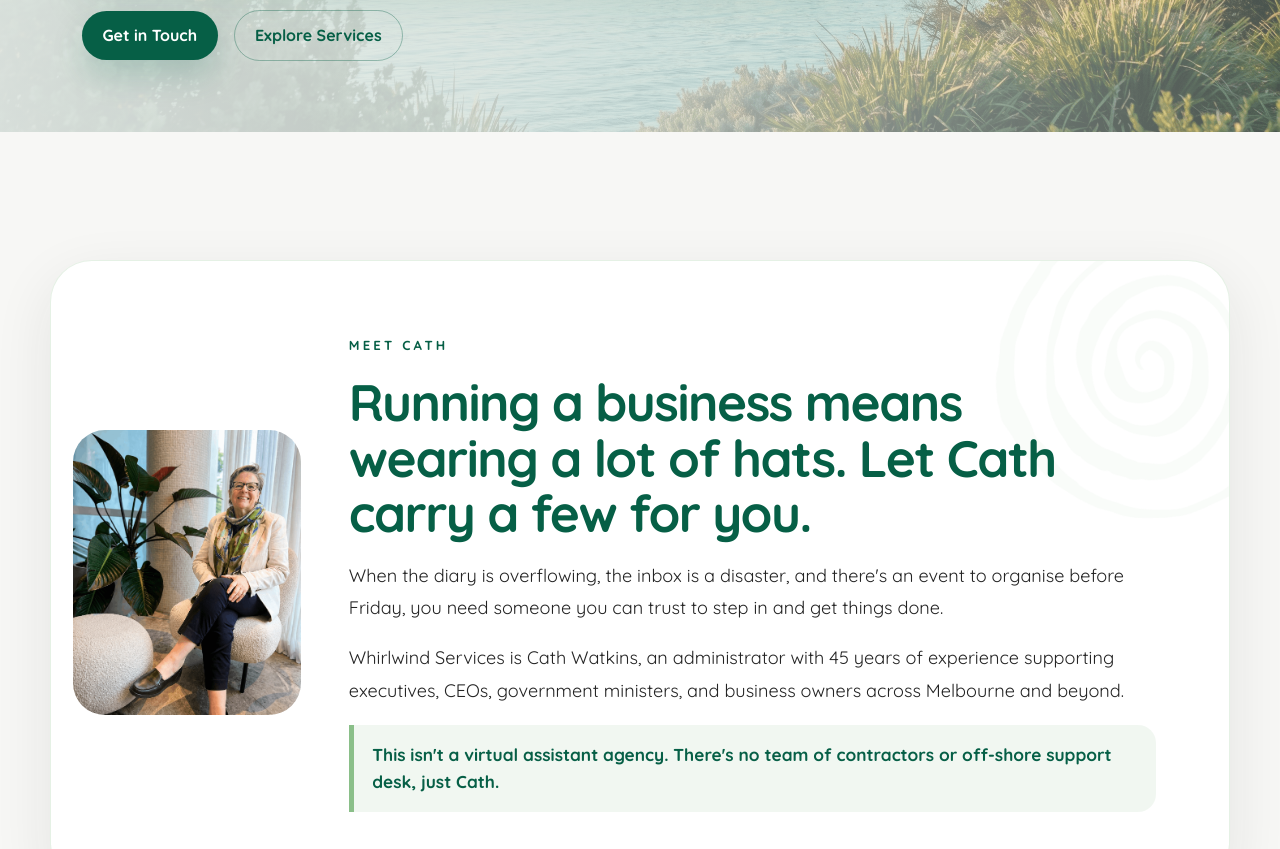
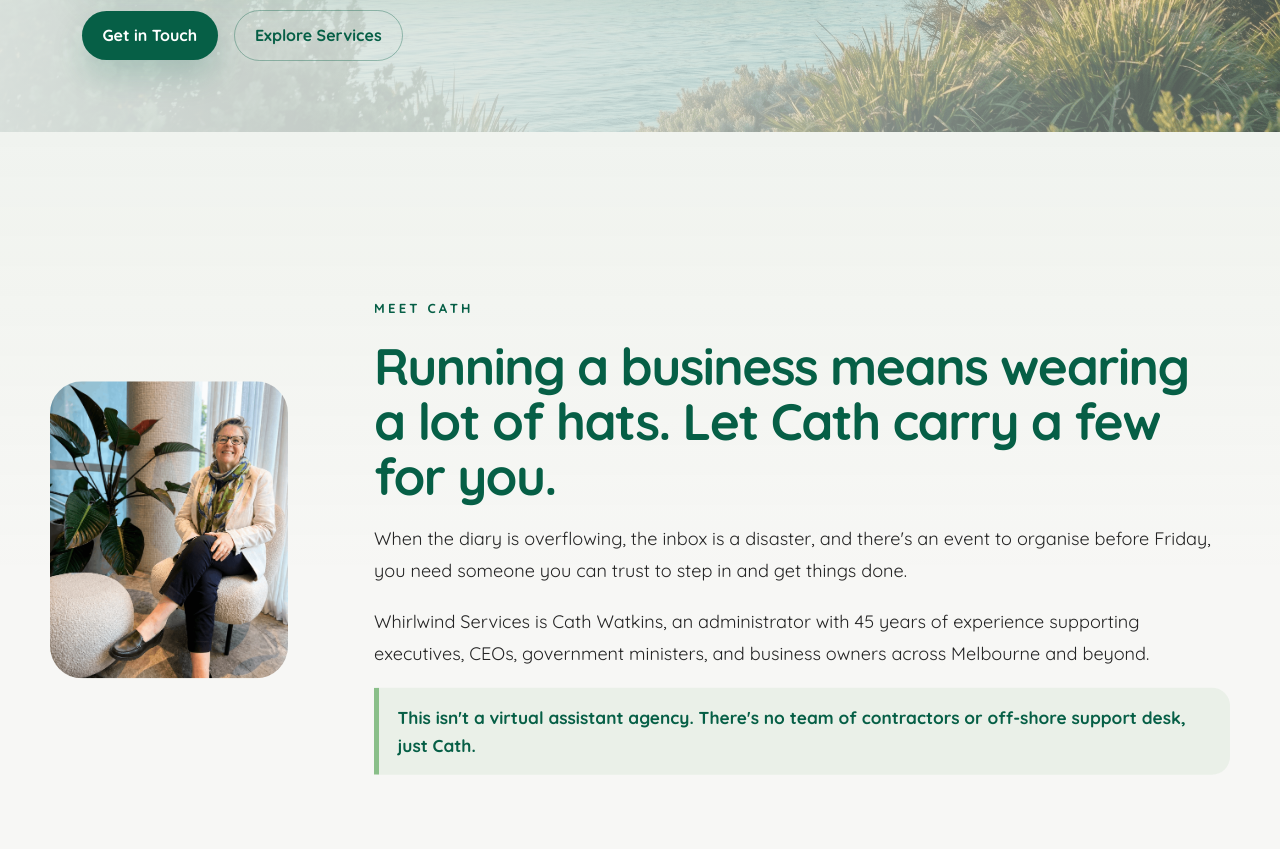
Before and after one commit to BrightPathCreative/whirlwind-services, a Next.js app: page / in a window 1280 px wide. Shown: the part 680-1529 px from the top of the page. Built offline with nearby package versions, Linux system fonts and the light colour scheme.

Commit message:
Open Meet Cath section and add scroll motion
Co-authored-by: Cursor <cursoragent@cursor.com>

```diff
--- a/app/globals.css
+++ b/app/globals.css
@@ -450,29 +450,22 @@ p {
   width: 280px;
 }
 
+.meet-cath-section {
+  background:
+    linear-gradient(180deg, rgba(138, 191, 137, 0.06) 0%, transparent 55%),
+    var(--color-off-white);
+  overflow: visible;
+  position: relative;
+}
+
 .meet-cath-panel {
-  background: white;
-  border: 1px solid rgba(138, 191, 137, 0.22);
-  border-radius: calc(var(--radius-large) + 10px);
-  box-shadow: var(--shadow-soft);
+  background: transparent;
   display: grid;
   gap: clamp(1.5rem, 4vw, 3rem);
   grid-template-columns: minmax(210px, 0.42fr) minmax(0, 1.58fr);
-  overflow: hidden;
-  padding: clamp(1rem, 2vw, 1.35rem);
+  overflow: visible;
+  padding: clamp(0.5rem, 2vw, 1rem) 0;
   position: relative;
-}
-
-.meet-cath-panel::before {
-  background: url("/images/brand/brand-mark.png") center / contain no-repeat;
-  content: "";
-  height: 360px;
-  opacity: 0.05;
-  pointer-events: none;
-  position: absolute;
-  right: -6rem;
-  top: -5rem;
-  width: 360px;
 }
 
 .meet-cath-image {
@@ -497,7 +490,7 @@ p {
   align-content: center;
   display: grid;
   gap: 1.15rem;
-  padding: clamp(1.25rem, 4vw, 3.5rem) clamp(1.25rem, 4vw, 4rem) clamp(1.25rem, 4vw, 3.5rem) 0;
+  padding: clamp(0.75rem, 2vw, 1.5rem) 0 clamp(0.75rem, 2vw, 1.5rem) clamp(1rem, 3vw, 2.5rem);
   position: relative;
   z-index: 1;
 }
--- a/app/page.tsx
+++ b/app/page.tsx
@@ -1,6 +1,6 @@
-import Image from "next/image";
 import Link from "next/link";
 import { CTASection } from "@/components/CTASection";
+import { MeetCathSection } from "@/components/MeetCathSection";
 import { SectionReveal } from "@/components/SectionReveal";
 import { ServiceCard } from "@/components/ServiceCard";
 import { createMetadata } from "@/lib/metadata";
@@ -43,37 +43,7 @@ export default function HomePage() {
         </div>
       </section>
 
-      <section className="section">
-        <div className="section-inner">
-          <SectionReveal className="meet-cath-panel">
-            <div className="meet-cath-image">
-              <Image
-                alt="Cath Watkins seated in a bright professional setting"
-                height={1402}
-                src="/images/cath-watkins.png"
-                width={1122}
-              />
-            </div>
-            <div className="meet-cath-copy">
-              <p className="eyebrow">Meet Cath</p>
-              <h2>Running a business means wearing a lot of hats. Let Cath carry a few for you.</h2>
-              <p>
-                When the diary is overflowing, the inbox is a disaster, and there&apos;s an event to
-                organise before Friday, you need someone you can trust to step in and get things done.
-              </p>
-              <p>
-                Whirlwind Services is Cath Watkins, an administrator with 45 years of experience
-                supporting executives, CEOs, government ministers, and business owners across Melbourne
-                and beyond.
-              </p>
-              <div className="meet-cath-highlight">
-                This isn&apos;t a virtual assistant agency. There&apos;s no team of contractors or
-                off-shore support desk, just Cath.
-              </div>
-            </div>
-          </SectionReveal>
-        </div>
-      </section>
+      <MeetCathSection />
 
       <section className="section" style={{ background: "var(--color-light-grey)" }}>
         <div className="section-inner copy-stack">
--- /dev/null
+++ b/components/MeetCathSection.tsx
@@ -0,0 +1,63 @@
+"use client";
+
+import Image from "next/image";
+import { motion, useReducedMotion, useScroll, useSpring, useTransform } from "motion/react";
+import { useRef } from "react";
+
+export function MeetCathSection() {
+  const sectionRef = useRef<HTMLElement>(null);
+  const shouldReduceMotion = useReducedMotion();
+  const { scrollYProgress } = useScroll({
+    offset: ["start 85%", "end 20%"],
+    target: sectionRef
+  });
+
+  const portraitY = useSpring(
+    useTransform(scrollYProgress, [0, 1], shouldReduceMotion ? [0, 0] : [34, -18]),
+    { damping: 26, stiffness: 90 }
+  );
+  const copyY = useSpring(
+    useTransform(scrollYProgress, [0, 1], shouldReduceMotion ? [0, 0] : [18, -8]),
+    { damping: 28, stiffness: 95 }
+  );
+
+  return (
+    <section className="section meet-cath-section" ref={sectionRef}>
+      <div className="section-inner">
+        <motion.div
+          className="meet-cath-panel"
+          initial={{ opacity: 0, y: shouldReduceMotion ? 0 : 32 }}
+          transition={{ duration: 0.75, ease: [0.25, 0.1, 0.25, 1] }}
+          viewport={{ once: true, margin: "-80px" }}
+          whileInView={{ opacity: 1, y: 0 }}
+        >
+          <motion.div className="meet-cath-image" style={{ y: portraitY }}>
+            <Image
+              alt="Cath Watkins seated in a bright professional setting"
+              height={1402}
+              src="/images/cath-watkins.png"
+              width={1122}
+            />
+          </motion.div>
+          <motion.div className="meet-cath-copy" style={{ y: copyY }}>
+            <p className="eyebrow">Meet Cath</p>
+            <h2>Running a business means wearing a lot of hats. Let Cath carry a few for you.</h2>
+            <p>
+              When the diary is overflowing, the inbox is a disaster, and there&apos;s an event to
+              organise before Friday, you need someone you can trust to step in and get things done.
+            </p>
+            <p>
+              Whirlwind Services is Cath Watkins, an administrator with 45 years of experience
+              supporting executives, CEOs, government ministers, and business owners across Melbourne
+              and beyond.
+            </p>
+            <div className="meet-cath-highlight">
+              This isn&apos;t a virtual assistant agency. There&apos;s no team of contractors or
+              off-shore support desk, just Cath.
+            </div>
+          </motion.div>
+        </motion.div>
+      </div>
+    </section>
+  );
+}
```
Also changed, not shown: 1 other file (tests, documents, lock files or other folders).
